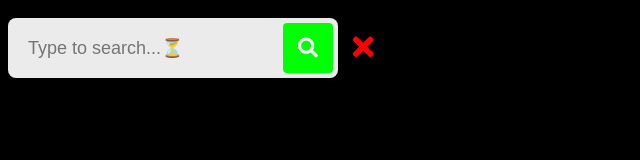
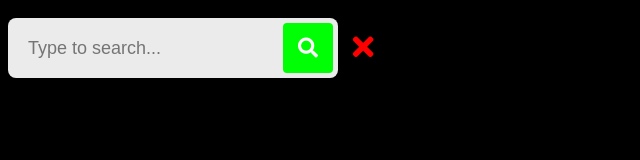
Before and after one commit to rastegardev/Aminated-search-box1, a plain HTML site: page index.html in a window 1280 px wide. Both pictures are taken after a click on the element 63 px from the left and 48 px from the top of the page. Shown: the full height of the page, 0-640 px from the left. Drawn offline with Linux system fonts and the light colour scheme.

Commit message:
Update index.html

```diff
--- a/index.html
+++ b/index.html
@@ -13,7 +13,7 @@
 
 <body>
   <div class="search-box">
-   <input type="text" placeholder="Type to search...&#x23F3;"/>
+   <input type="text" placeholder="Type to search..."/>
    <div class="search-btn">
     <i class="fa fa-search"></i>
    </div>
```
